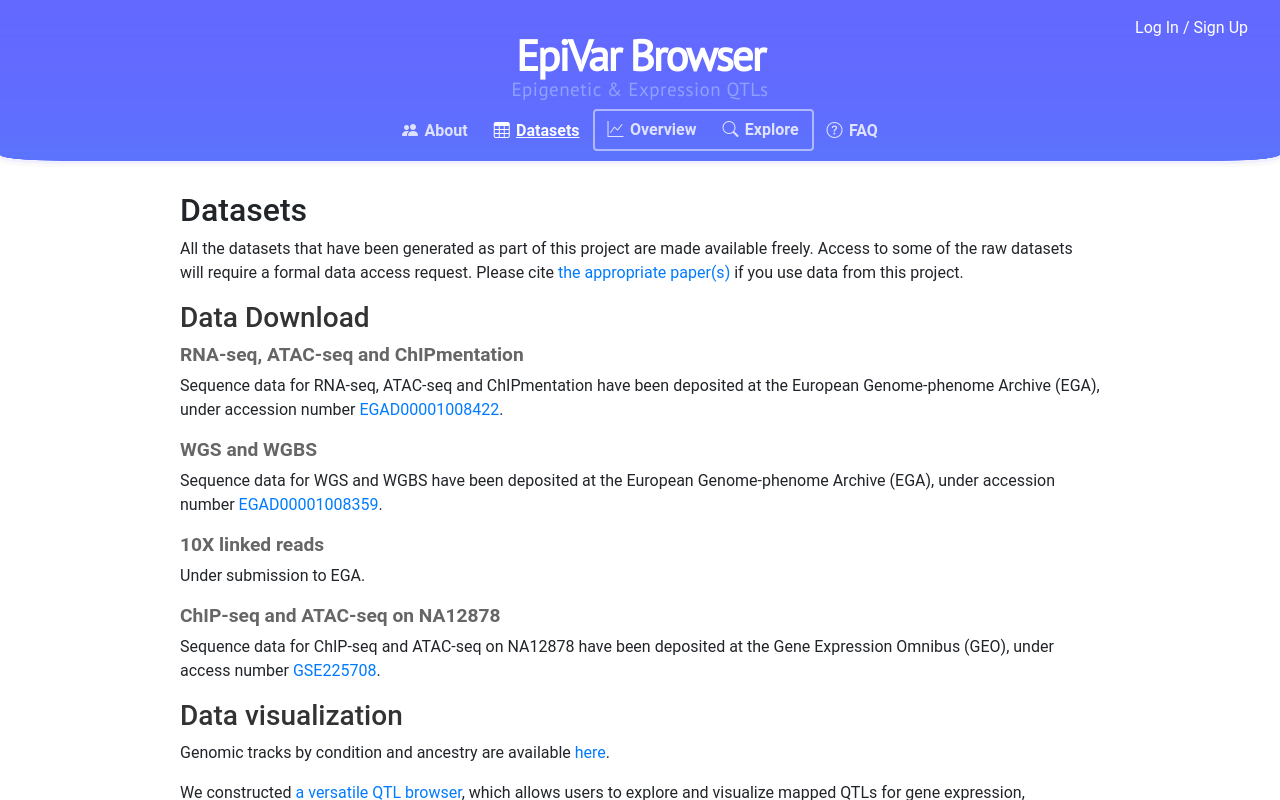
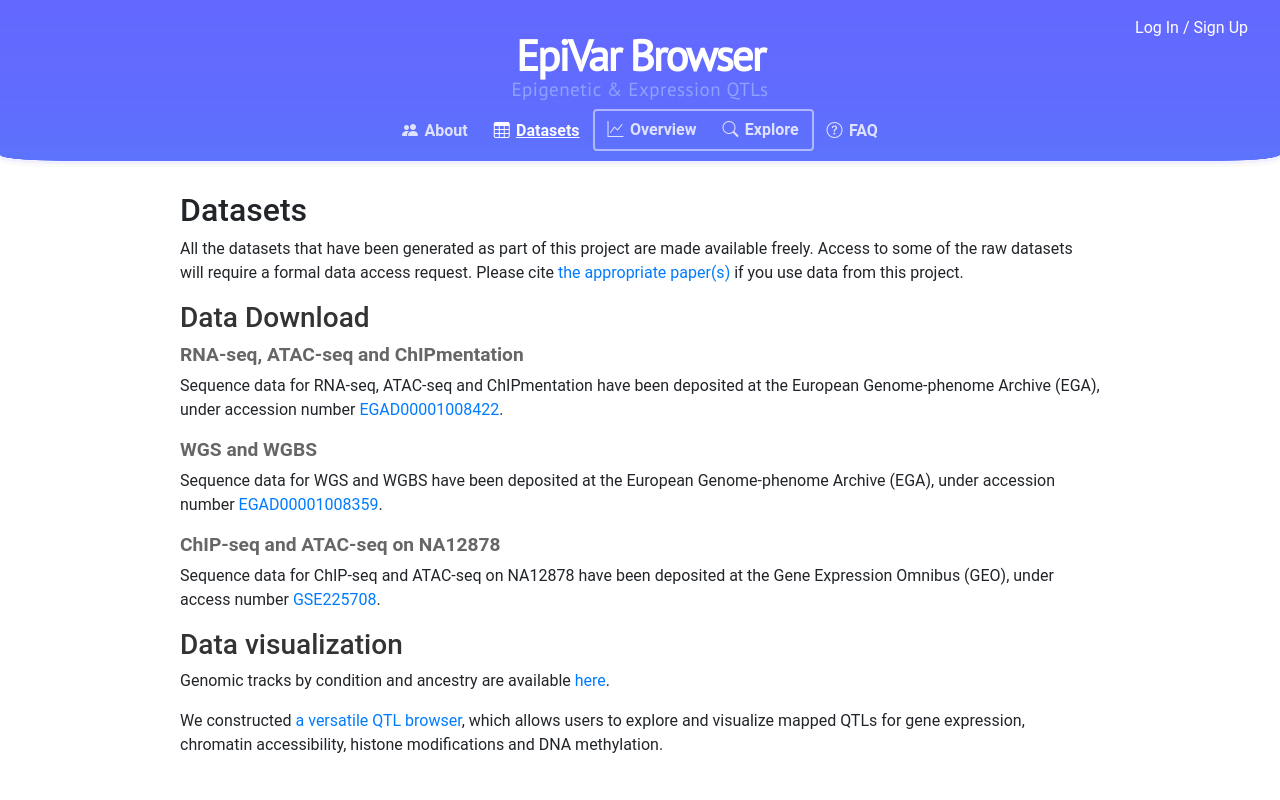
Before and after one commit to c3g/epivar-browser, a React (Create React App) app in the folder client/: page /datasets in a window 1280 px wide. Built offline with nearby package versions, Linux system fonts and the light colour scheme; no server answers; what rambda would draw is missing.

Commit message:
chore(client): hide datasets linked reads section

```diff
--- a/client/src/components/pages/DatasetsPage.js
+++ b/client/src/components/pages/DatasetsPage.js
@@ -41,8 +41,8 @@ const DatasetsPage = () => {
              target="_blank"
              rel="noreferrer">EGAD00001008359</a>.
         </p>
-        <h4>10X linked reads</h4>
-        <p>Under submission to EGA.</p>
+        {/*<h4>10X linked reads</h4>*/}
+        {/*<p>Under submission to EGA.</p>*/}
         <h4>ChIP-seq and ATAC-seq on NA12878</h4>
         <p>
           Sequence data for ChIP-seq and ATAC-seq on NA12878 have been deposited at the Gene Expression Omnibus (GEO),
```
